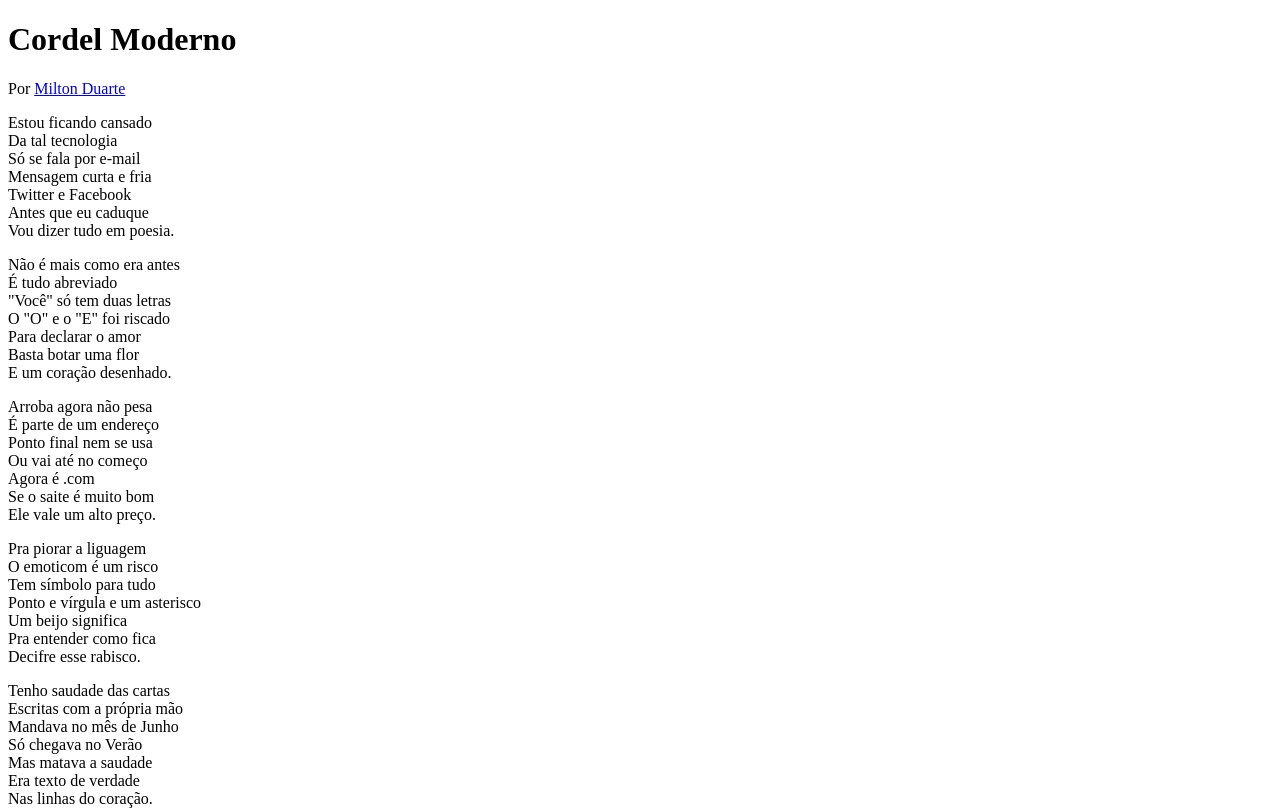
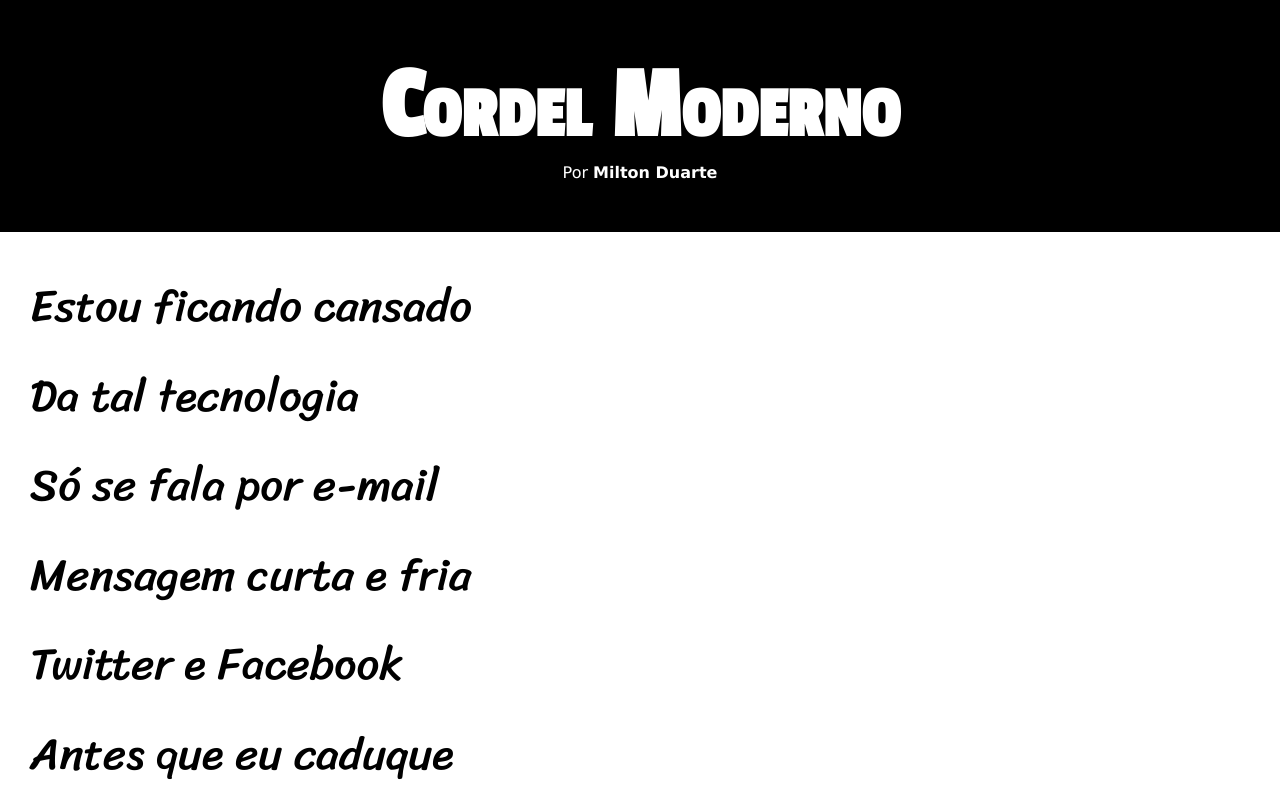
Before and after one commit to felipeizidoro/Cordel-Challenge, a plain HTML site: page index.html in a window 1280 px wide. Shown: the top 811 px of the page. Drawn offline with Linux system fonts and the light colour scheme.

Commit message:
Inserting the CSS3

```diff
--- a/index.html
+++ b/index.html
@@ -17,7 +17,7 @@
         </p>
     </header>
 
-    <section>
+    <section class="normal">
         <p>
             Estou ficando cansado <br>
             Da tal tecnologia <br>
@@ -29,7 +29,7 @@
         </p>
     </section>
 
-    <section>
+    <section class="image">
         <p>
             Não é mais como era antes <br>
             É tudo abreviado <br>
@@ -41,7 +41,7 @@
         </p>
     </section>
 
-    <section>
+    <section class="normal">
         <p>
             Arroba agora não pesa <br>
             É parte de um endereço <br>
@@ -63,7 +63,7 @@
         </p>
     </section>
 
-    <section>
+    <section class="image">
         <p>
             Tenho saudade das cartas <br>
             Escritas com a própria mão <br>
@@ -75,7 +75,7 @@
         </p>
     </section>
 
-    <section>
+    <section class="normal">
         <p>
             Agora, escrevo e envio <br>
             Chegando na mesma hora <br>
--- a/style.css
+++ b/style.css
@@ -1 +1,80 @@
 @charset "UTF-8";
+@import url('https://fonts.googleapis.com/css2?family=Passion+One&display=swap');
+@import url('https://fonts.googleapis.com/css2?family=Sriracha&display=swap');
+
+:root{
+    --fonte1: Verdana, Geneva, Tahoma, sans-serif;
+    --fonte2: 'Passion One', cursive;
+    --fonte3: 'Sriracha', cursive;
+}
+
+*{
+    margin: 0px;
+    padding: 0px;
+}
+
+html, body{
+    min-height: 100vh;
+    background-color: darkgrey;
+    font-family:var(--fonte1);
+}
+
+header{
+    background-color: black;
+    color: white;
+    text-align: center;
+}
+
+header > h1{
+    padding-top: 50px;
+    font-variant: small-caps;
+    font-family: var(--fonte2);
+    font-size: 8vw;
+}
+
+header > p{
+    padding-bottom: 50px;
+}
+
+header a, footer a{
+    color: white;
+    text-decoration: none;
+    font-weight: bolder;
+}
+
+header a:hover, footer a:hover{
+    text-decoration: underline;
+}
+
+section{
+    padding-top: 10vh;
+    padding-bottom: 10vh;
+    line-height: 2em;
+    padding: 30px;
+    font-family: var(--fonte3);
+    font-size: 3.5vw;
+}
+
+section.normal{
+    background-color: white;
+    color:black;
+}
+
+section.image{
+    background-color: rgb(49, 46, 46);
+    color:white;
+}
+
+section.image > p{
+    display:inline-block;
+    padding: 5px;
+    background-color: rgba(0, 0, 0, 0.068);
+
+}
+
+footer{
+    background-color: black;
+    color: white;
+    text-align: center;
+    padding: 10px;
+}
```
